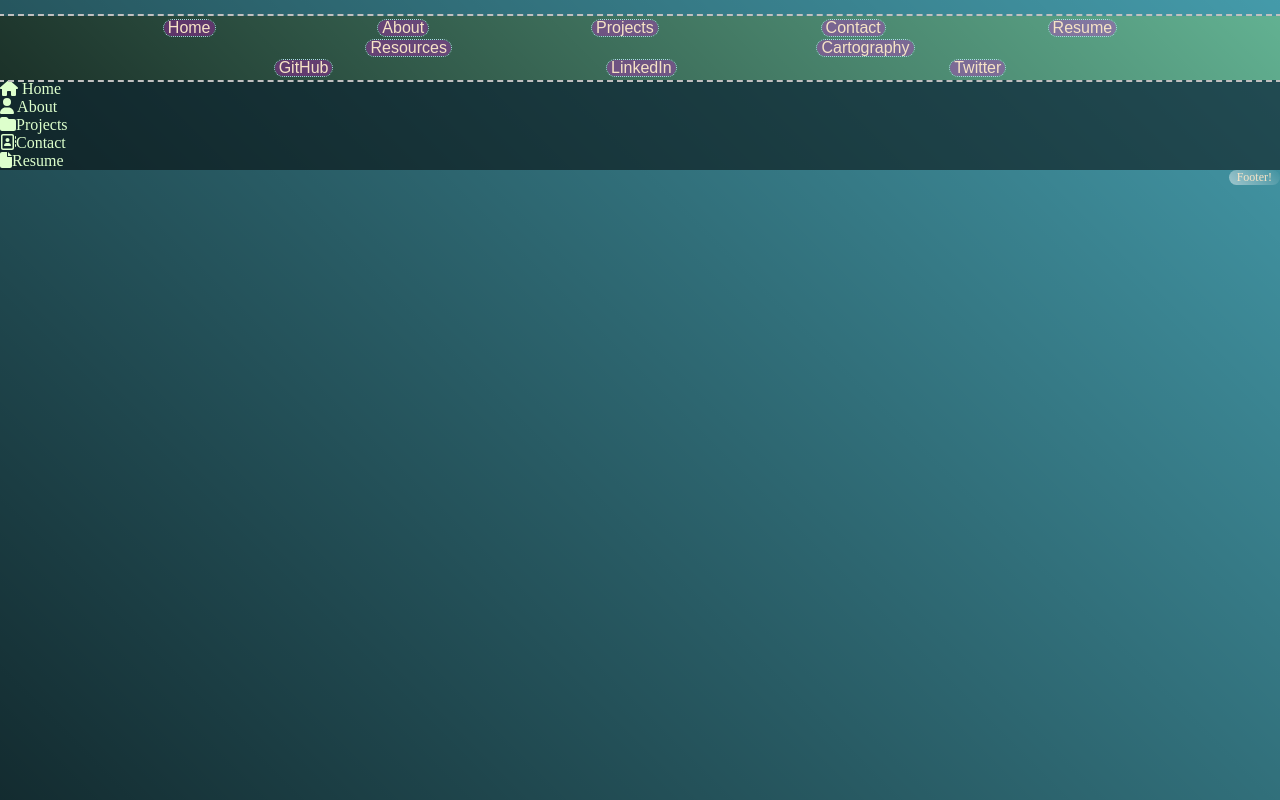
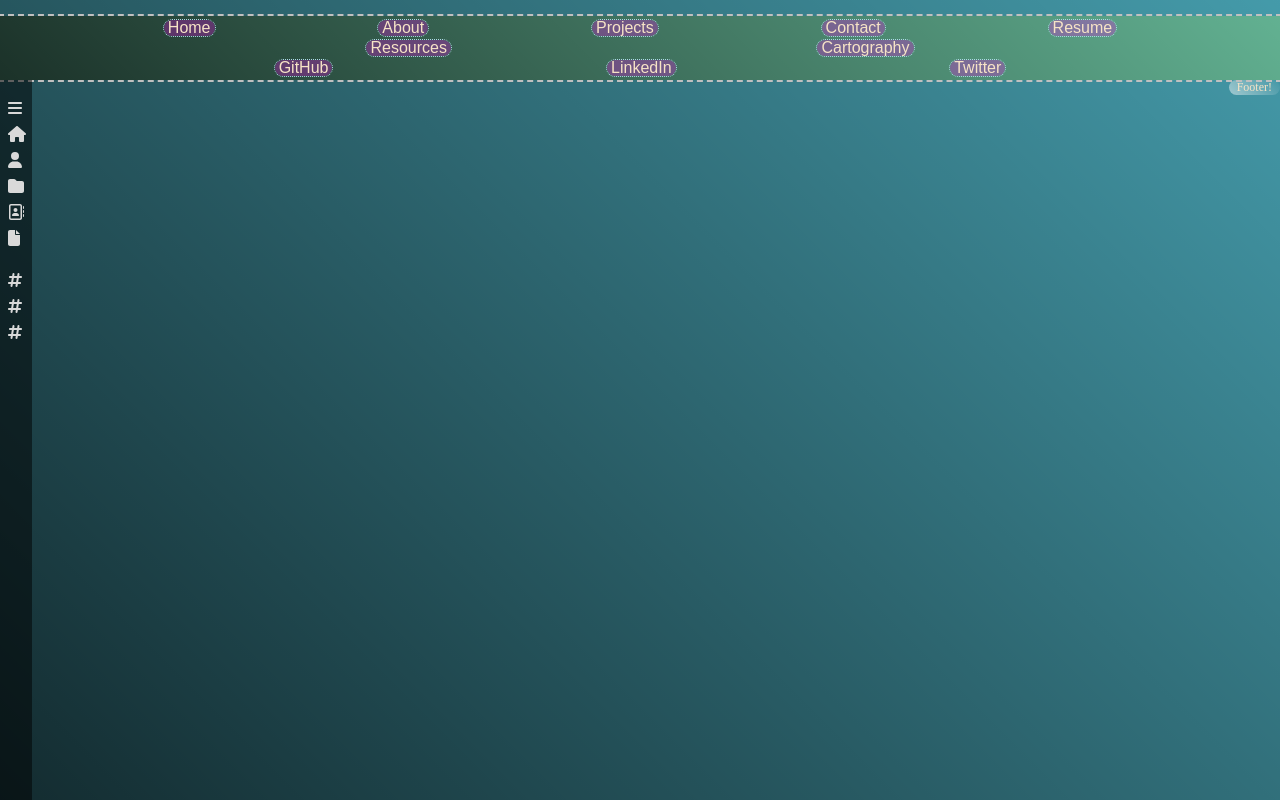
Before and after one commit to franco-ortega/portfolio-playground, a Next.js app: page / in a window 1280 px wide. Built offline with nearby package versions, Linux system fonts and the light colour scheme.

Commit message:
make sidebar open and close on hover

```diff
--- a/components/sidebar/Sidebar.jsx
+++ b/components/sidebar/Sidebar.jsx
@@ -4,31 +4,77 @@ import {
   faUser,
   faFolder,
   faFile,
+  faHashtag,
+  faBars,
 } from '@fortawesome/free-solid-svg-icons';
 import styles from './Sidebar.module.scss';
 import { faAddressBook } from '@fortawesome/free-regular-svg-icons';
+import { useState } from 'react';
 
 const Sidebar = () => {
+  const [sidebarActive, setSidebarActive] = useState(false);
+
+  const onMouseOverSidebar = () => {
+    console.log('on mouse over');
+    setSidebarActive(true);
+  };
+
+  const onMouseOutsideSidebar = () => {
+    console.log('on mouse outside');
+    setSidebarActive(false);
+  };
+
+  console.log(sidebarActive);
+
+  const onHamburgerClick = () => {
+    console.log('HANBURGER!!!');
+    setSidebarActive((prevState) => !prevState);
+  };
+
   return (
-    <nav className={styles.Sidebar}>
+    <nav
+      className={
+        sidebarActive
+          ? styles.Sidebar
+          : `${styles.Sidebar} ${styles.SidebarClosed}`
+      }
+      // onMouseOver={onMouseOverSidebar}
+      // onMouseOut={onMouseOutsideSidebar}
+    >
+      <p
+        className={styles.Hamburger}
+        onClick={onHamburgerClick}
+        // onMouseOver={onMouseOverSidebar}
+        // onMouseOut={onMouseOutsideSidebar}
+      >
+        <FontAwesomeIcon icon={faBars} />
+      </p>
       <ul>
         <li>
-          <FontAwesomeIcon icon={faHouse} /> Home
+          <FontAwesomeIcon icon={faHouse} /> <span>Home</span>
         </li>
         <li>
-          <FontAwesomeIcon icon={faUser} /> About
+          <FontAwesomeIcon icon={faUser} /> <span>About</span>
         </li>
         <li>
-          <FontAwesomeIcon icon={faFolder} />
-          Projects
+          <FontAwesomeIcon icon={faFolder} /> <span>Projects</span>
         </li>
         <li>
-          <FontAwesomeIcon icon={faAddressBook} />
-          Contact
+          <FontAwesomeIcon icon={faAddressBook} /> <span>Contact</span>
         </li>
         <li>
-          <FontAwesomeIcon icon={faFile} />
-          Resume
+          <FontAwesomeIcon icon={faFile} /> <span>Resume</span>
+        </li>
+      </ul>
+      <ul>
+        <li>
+          <FontAwesomeIcon icon={faHashtag} /> <span>GitHub</span>
+        </li>
+        <li>
+          <FontAwesomeIcon icon={faHashtag} /> <span>LinkedIn</span>
+        </li>
+        <li>
+          <FontAwesomeIcon icon={faHashtag} /> <span>Twitter</span>
         </li>
       </ul>
     </nav>
--- a/components/sidebar/Sidebar.module.scss
+++ b/components/sidebar/Sidebar.module.scss
@@ -1,4 +1,54 @@
 .Sidebar {
   background-color: hsl(0, 0%, 0%, 0.5);
-  color: hsl(100, 100%, 90%);
+  color: hsl(0, 0%, 85%);
+  letter-spacing: 0.25rem;
+  white-space: nowrap;
+  overflow-x: hidden;
+
+  height: 100%;
+  width: 8rem;
+  position: fixed;
+  // top: 0;
+  left: 0;
+  padding-top: 1rem;
+
+  transition: width 750ms linear;
+
+  p {
+    padding: 0.25rem 0.25rem 0.25rem 0.5rem;
+  }
+
+  ul {
+    li {
+      display: block;
+      padding: 0.25rem 0.25rem 0.25rem 0.5rem;
+      width: 100%;
+
+      span {
+        padding-left: 0.5rem;
+      }
+
+      &:hover {
+        color: hsl(0, 0%, 70%);
+      }
+    }
+  }
+
+  ul + ul {
+    padding-top: 1rem;
+  }
 }
+
+.Hamburger {
+  display: none;
+}
+
+@media (prefers-reduced-motion: no-preference) {
+  .SidebarClosed {
+    width: 2rem;
+  }
+
+  .Hamburger {
+    display: block;
+  }
+}
```
Also changed, not shown: 1 other file (tests, documents, lock files or other folders).
